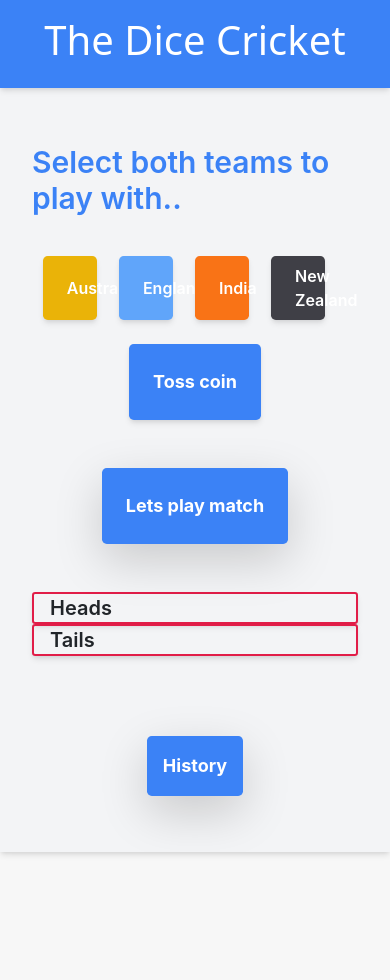
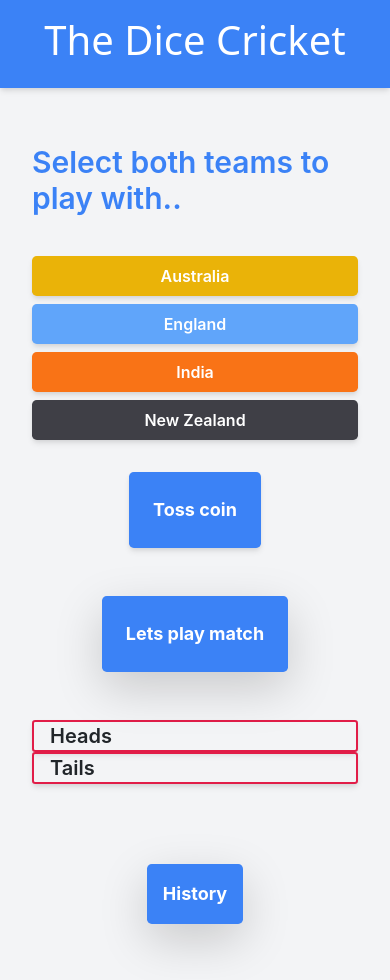
Before and after one commit to Adarsh1999/Dice-Cricket, a React (Create React App) app: page / in a window 390 px wide. Before the commit the page ends 852 px from the top, so only its background shows below. Built offline with nearby package versions, Linux system fonts and the light colour scheme.

Commit message:
improve css for the teams in mobile view

```diff
--- a/src/Landing.js
+++ b/src/Landing.js
@@ -36,6 +36,7 @@ function Landing() {
                 times={times}
                 team2Selected={team2Selected}
             />
+
             <CoinToss
                 setTeam1Selected={setTeam1Selected}
                 setTeam2Selected={setTeam2Selected}
--- a/src/Teams.js
+++ b/src/Teams.js
@@ -5,9 +5,9 @@ function Teams(params) {
     // params.setdemo("from the child")
 
     return (
-        <div className="flex flex-row justify-around w-full mt-10">
+        <div className="sm:flex-row sm:justify-around flex flex-col w-full mt-10">
             <button
-                className="hover:bg-yellow-700 focus:outline-none disabled:opacity-50 w-1/6 px-4 py-2 font-semibold text-white bg-yellow-500 rounded-lg shadow-md"
+                className="hover:bg-yellow-700 focus:outline-none disabled:opacity-50 sm:w-1/6 sm:mb-0 sm:mr-2 w-full px-4 py-2 mb-2 font-semibold text-white bg-yellow-500 rounded-lg shadow-md"
                 onClick={() => {
                     if (params.times === 1) {
                         params.setTeam1Selected('Australia');
@@ -22,7 +22,7 @@ function Teams(params) {
                 Australia
             </button>
             <button
-                className="hover:bg-blue-700 focus:outline-none disabled:opacity-50 w-1/6 px-4 py-2 font-semibold text-white bg-blue-400 rounded-lg shadow-md"
+                className="hover:bg-blue-700 focus:outline-none disabled:opacity-50 sm:w-1/6 sm:mb-0 sm:mr-2 w-full px-4 py-2 mb-2 font-semibold text-white bg-blue-400 rounded-lg shadow-md"
                 // disabled={(wickets)=>wickets===10?false:true}
                 onClick={() => {
                     if (params.times === 1) {
@@ -39,7 +39,7 @@ function Teams(params) {
             </button>
 
             <button
-                className="hover:bg-orange-700 focus:outline-none disabled:opacity-50 w-1/6 px-4 py-2 font-semibold text-white bg-orange-500 rounded-lg shadow-md"
+                className="hover:bg-orange-700 focus:outline-none disabled:opacity-50 sm:w-1/6 sm:mb-0 sm:mr-2 w-full px-4 py-2 mb-2 font-semibold text-white bg-orange-500 rounded-lg shadow-md"
                 // disabled={(wickets)=>wickets===10?false:true}
                 onClick={() => {
                     if (params.times === 1) {
@@ -57,7 +57,7 @@ function Teams(params) {
 
             <button
                 // disabled={(wickets)=>wickets===10?false:true}
-                className="hover:bg-black focus:outline-none disabled:opacity-50 w-1/6 px-4 py-2 font-semibold text-white bg-gray-700 rounded-lg shadow-md"
+                className="hover:bg-black focus:outline-none disabled:opacity-50 sm:w-1/6 sm:mb-0 sm:mr-2 w-full px-4 py-2 mb-2 font-semibold text-white bg-gray-700 rounded-lg shadow-md"
                 onClick={() => {
                     if (params.times === 1) {
                         params.setTeam1Selected('New Zealand');
@@ -71,11 +71,6 @@ function Teams(params) {
             >
                 New Zealand
             </button>
-            <br />
-
-            {/* <button className="bg-emerald-500 hover:bg-emerald-700 focus:outline-none disabled:opacity-50 px-4 py-2 font-semibold text-white rounded-lg shadow-md">
-                Austrlia
-            </button> */}
         </div>
     );
 }
```
